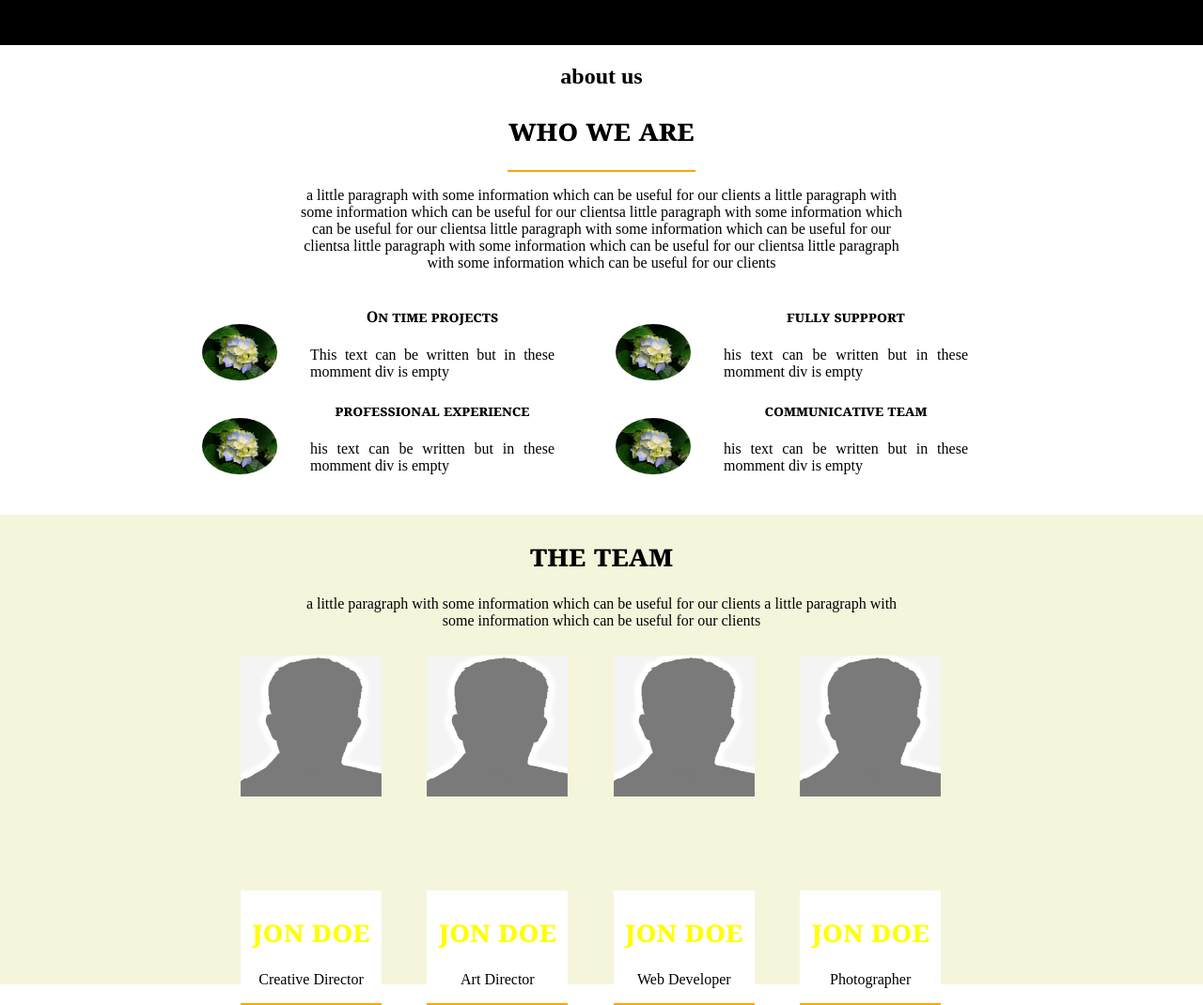
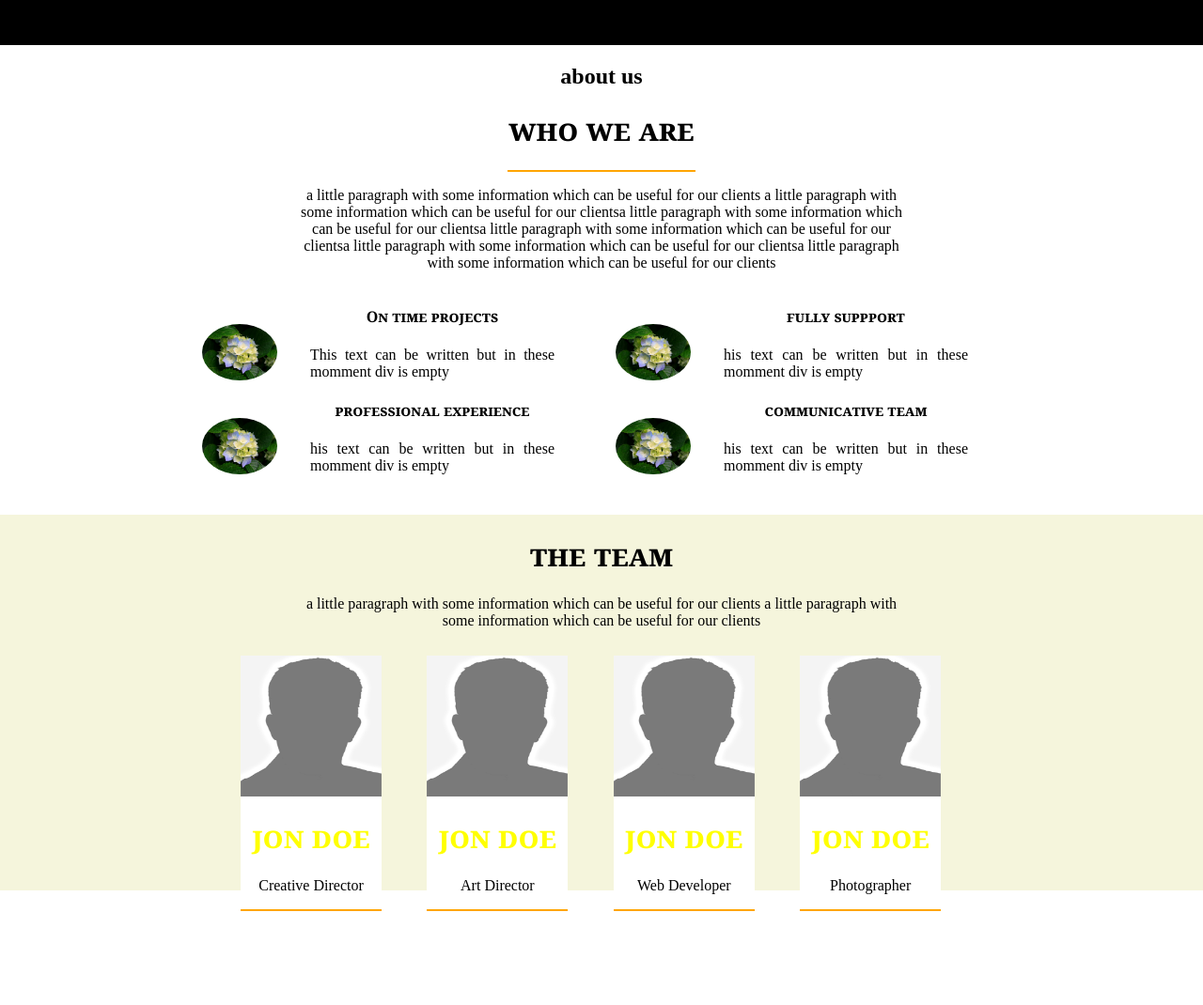
Before and after one commit to yuraermolenko/yuraermolenko.github.io, a plain HTML site: page index.html in a window 1280 px wide. Shown: the part 2352-3422 px from the top of the page at 94% size. After the commit the page ends 3322 px from the top, so only its background shows below. Drawn offline with Linux system fonts and the light colour scheme.

Commit message:
Update css1.css

```diff
--- a/css/css1.css
+++ b/css/css1.css
@@ -441,7 +441,7 @@ p
         position:absolute;
         top:3050px;
         width:100%;
-        height:250px;
+        height:150px;
 
     }
     .teamImage{
@@ -451,7 +451,7 @@ p
     #teamPhotosTextBox{
         position:absolute;
          background-color:beige;
-         top:3300px;
+         top:3200px;
          width:100%;
          height:100px;
     }
```
